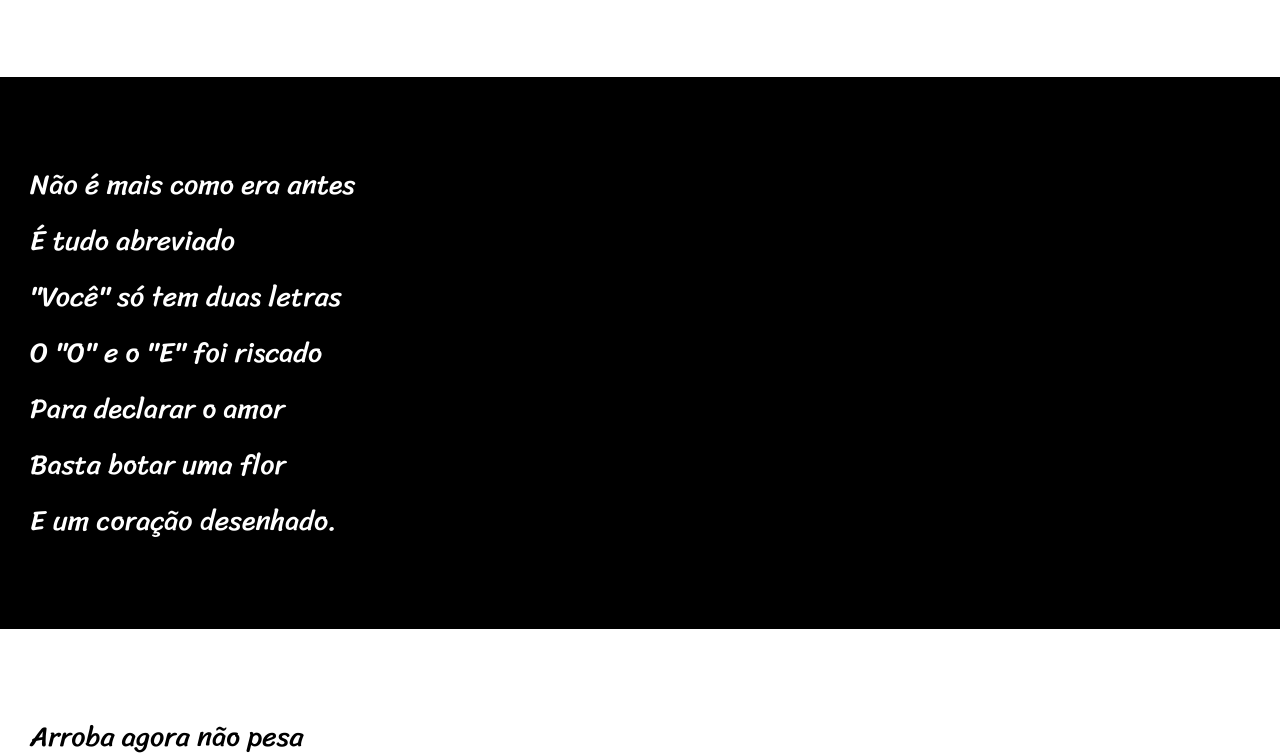
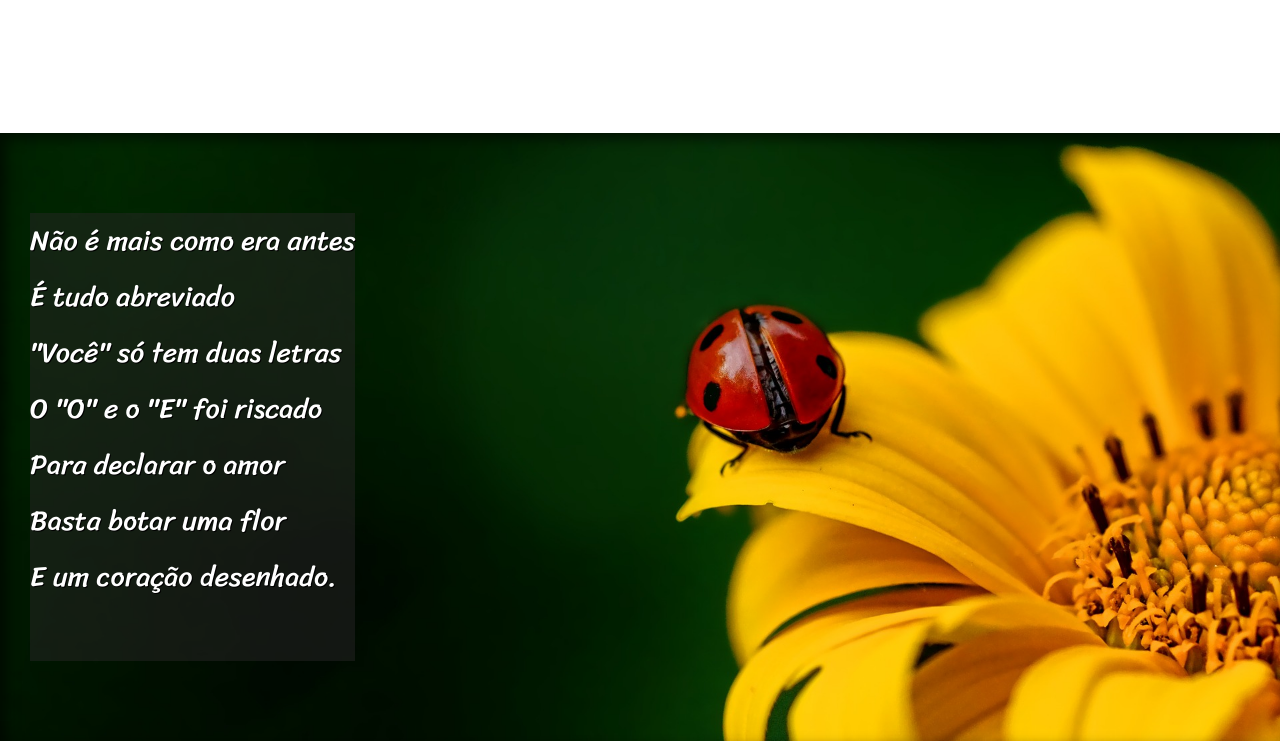
Before and after one commit to Rodriigocamposs/html-css, a plain HTML site: page exercicios/desafio5/index.html in a window 1280 px wide. Shown: the part 682-1437 px from the top of the page. Drawn offline with Linux system fonts and the light colour scheme.

Commit message:
Atualizando algumas configurações de background

```diff
--- a/exercicios/desafio5/estilo/style.css
+++ b/exercicios/desafio5/estilo/style.css
@@ -59,19 +59,38 @@ section{
     font-size: 3.5vh;
 }
 
+section > p{
+    padding-bottom: 2em;
+}
+
 section.normal{
     background-color: white;
     color: black;
 }
 
 section.imagem{
-    background-color: black;
+    background-color: rgb(87, 86, 86);
     color: white;
+    box-shadow: inset 6px 6px 13px 0px rgba(0, 0, 0, 0.575);
+    background-size: cover;
+    background-attachment: fixed;
 }
 
 section.imagem > p{
-    background-color: black;
+    background-color: rgba(41, 39, 39, 0.473);
     display:inline-block;
+    text-shadow: 1px 1px 0px black;
+}
+
+section#img01{
+    background-image: url(../imagens/background001.jpg);
+    background-position: right center;
+
+}
+
+section#img02{
+    background-image: url(../imagens/background002.jpg);
+
 }
 
 footer{
--- a/exercicios/desafio5/index.html
+++ b/exercicios/desafio5/index.html
@@ -26,7 +26,7 @@
         </p>
     </section>
 
-    <section class="imagem">
+    <section class="imagem" id="img01">
         <p>
             Não é mais como era antes <br>
             É tudo abreviado <br>
@@ -57,7 +57,7 @@
         </p>
     </section>
 
-    <section class="imagem">
+    <section class="imagem" id="img02">
         <p>
             Tenho saudade das cartas <br>
             Escritas com a própria mão <br>
```
